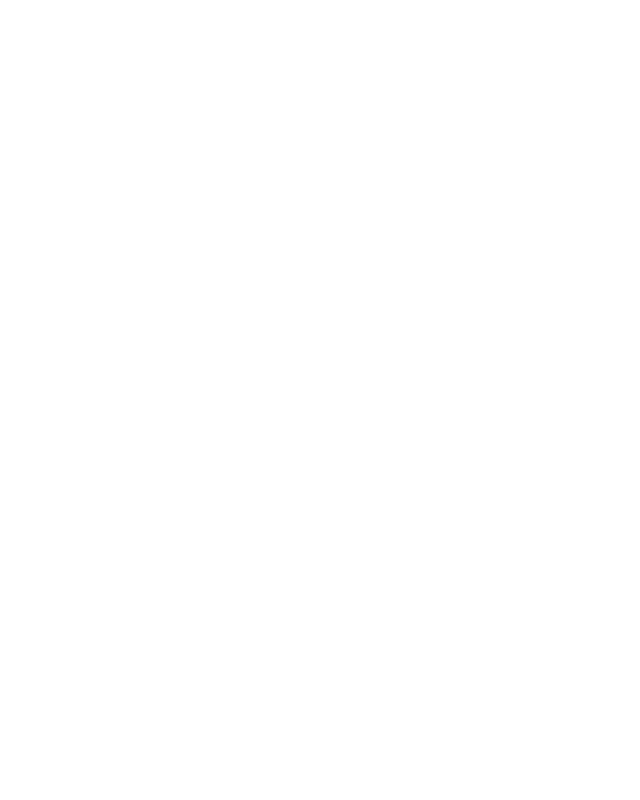
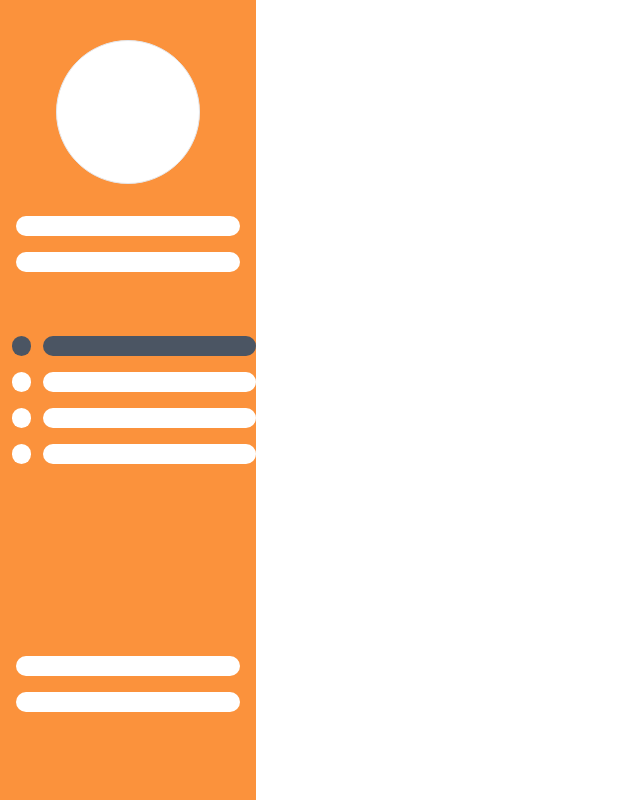
Before and after one commit to HugoSSantos/PACE, a React (Vite) app in the folder web/: page / in a window 1280 px wide. Shown: the whole page, without its empty margins (0-640 px from the left). Built offline with nearby package versions, Linux system fonts and the light colour scheme.

Commit message:
Create the Home and sideBar for the Dashboard page

```diff
--- a/web/src/App.tsx
+++ b/web/src/App.tsx
@@ -1,11 +1,11 @@
+import {Home} from './pages/Home';
+import { Dashboard } from './pages/Dashboard';
 
 function App() {
 
   return (
-    <div className="App">
-
-
-    </div>
+    // <Home/>
+    <Dashboard/>
   )
 }
 
--- /dev/null
+++ b/web/src/pages/Dashboard.tsx
@@ -0,0 +1,38 @@
+export function Dashboard(){
+    return(
+        <div className="flex  h-[100vh]">
+            <div className="flex flex-col w-[20%] bg-orange-400">
+            <div className="flex flex-col  h-[40%]  items-center ">
+                <div className="flex w-36 h-36 border mt-10 rounded-full bg-white">
+
+                </div>
+                <label htmlFor="" className="w-56 h-5 bg-white mt-8 rounded-xl"></label>
+                <label htmlFor="" className="w-56 h-5 bg-white mt-4 rounded-xl"></label>
+                </div>
+                <div className="flex flex-col h-[40%] items-center">
+                    <div className="flex w-full items-baseline text-center justify-center mt-4">
+                        <div className="w-5 h-5 rounded-full bg-gray-600 mx-3"></div>
+                        <label htmlFor="" className="w-56 h-5 bg-gray-600 rounded-xl"></label>
+                    </div>
+                    <div className="flex w-full items-baseline text-center justify-center mt-4">
+                        <div className="w-5 h-5 rounded-full bg-white mx-3"></div>
+                        <label htmlFor="" className="w-56 h-5 bg-white rounded-xl"></label>
+                    </div>
+                    <div className="flex w-full items-baseline text-center justify-center mt-4">
+                        <div className="w-5 h-5 rounded-full bg-white mx-3"></div>
+                        <label htmlFor="" className="w-56 h-5 bg-white rounded-xl"></label>
+                    </div>
+                    <div className="flex w-full items-baseline text-center justify-center mt-4">
+                        <div className="w-5 h-5 rounded-full bg-white mx-3"></div>
+                        <label htmlFor="" className="w-56 h-5 bg-white rounded-xl"></label>
+                    </div>
+                </div>
+                <div className="flex flex-col flex-1 items-center">
+                    <label htmlFor="" className="w-56 h-5 bg-white mt-4 rounded-xl"></label>
+                    <label htmlFor="" className="w-56 h-5 bg-white mt-4 rounded-xl"></label>
+                </div>
+            </div>
+
+        </div>
+    )
+}
--- /dev/null
+++ b/web/src/pages/Home.tsx
@@ -0,0 +1,12 @@
+export function Home(){
+    return(
+        <div className="flex h-[100vh]">
+            <div className="w-[40%] h-full bg-white">
+
+            </div>
+            <div className="w-[60%] h-full bg-orange-500">
+
+            </div>
+        </div>
+    )
+}
```
